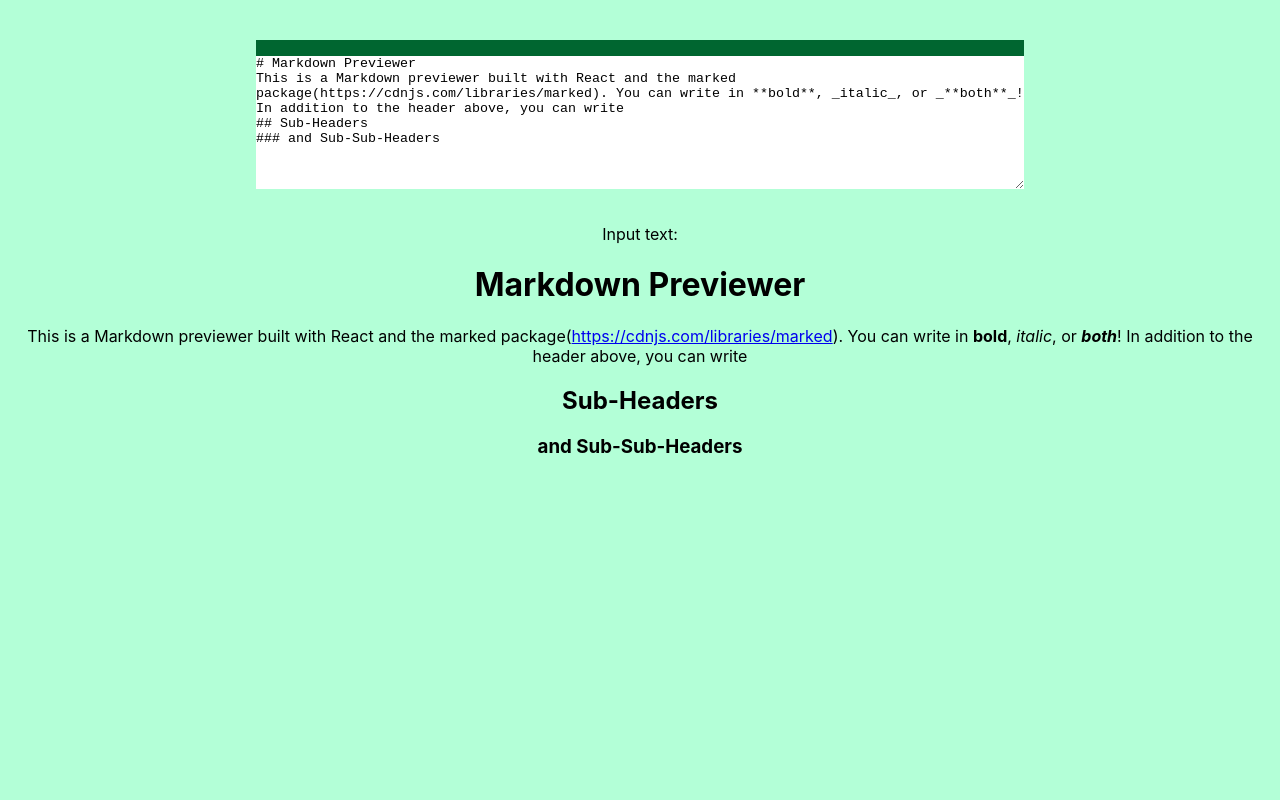
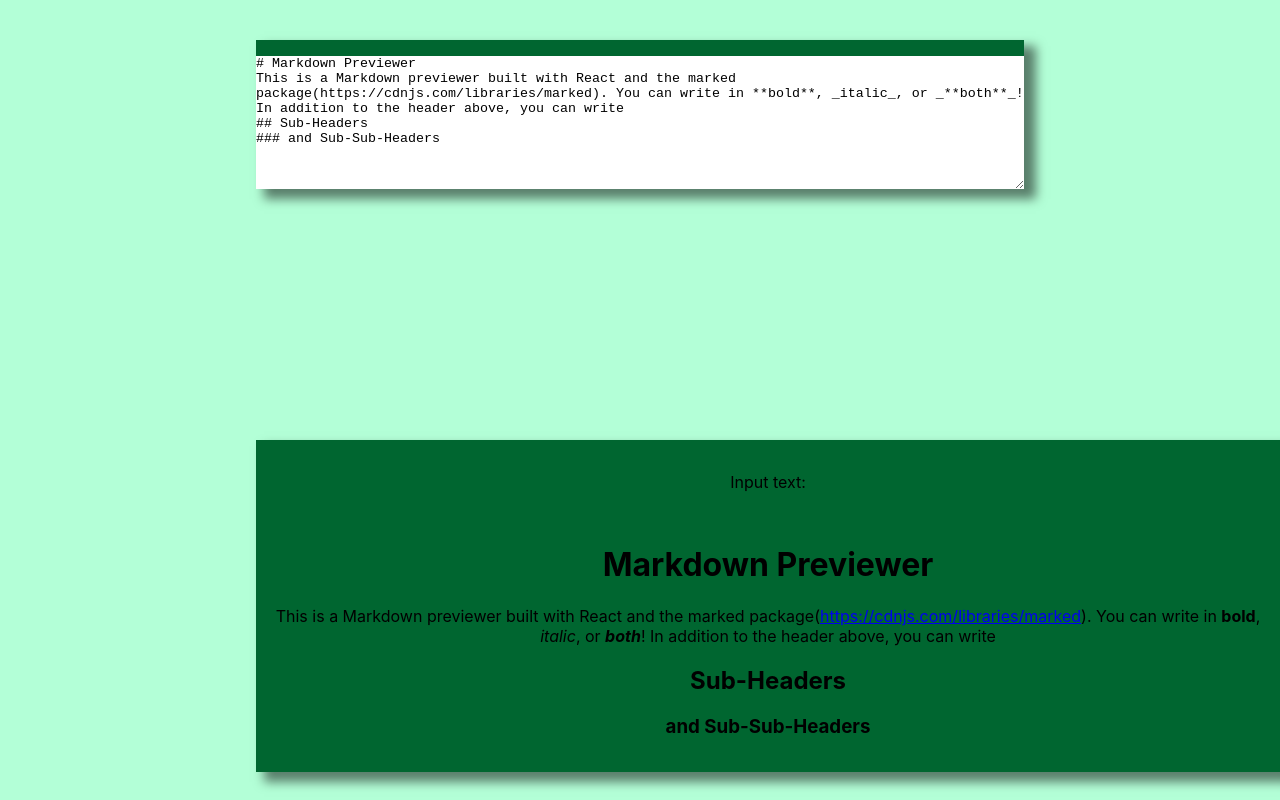
Before and after one commit to pmichel16/React-Markdown, a React (Create React App) app: page / in a window 1280 px wide. Built offline with nearby package versions, Linux system fonts and the light colour scheme.

Commit message:
Made windows draggable and resizable

```diff
--- a/src/MarkdownOutput.css
+++ /dev/null
@@ -1,4 +0,0 @@
-#output-container {
-  position: absolute;
-  top: 13em;
-}
--- a/src/MarkdownOutput.js
+++ b/src/MarkdownOutput.js
@@ -1,6 +1,7 @@
 import React from 'react';
 import marked from 'marked';
-import './MarkdownOutput.css';
+import { dragElement } from './dragElement.js'
+import './Text.css';
 
 class MarkdownOutput extends React.Component {
   constructor(props) {
@@ -11,15 +12,17 @@
     const markedText = marked(this.props.text, { sanitize: true });
     return { __html: markedText };
   }
+  componentDidMount() {
+    dragElement(document.getElementById("output-header"), document.getElementById("output-container"));
+  }
   render() {
     return (
-      <div>
-        <div id="output-container">
-          <p>Input text:</p>
-          <p dangerouslySetInnerHTML={this.markdownText()}></p>
-        </div>
+      <div id="output-container" className="container">
+        <div id="output-header" className="header"></div>
+        <p>Input text:</p>
+        <p dangerouslySetInnerHTML={this.markdownText()}></p>
       </div>
-      )
+    )
   }
 }
 
--- /dev/null
+++ b/src/Text.css
@@ -0,0 +1,33 @@
+.container {
+  position: absolute;
+  left: 20%;
+  display: flex;
+  background-color: #006630;
+  flex-direction: column;
+  z-index: 9;
+  resize: both;
+  box-shadow: 10px 8px 10px 2px rgba(0,0,0,0.5);
+}
+
+#editor-container {
+  top: 5%;
+}
+
+#output-container {
+  top: 55%;
+}
+
+.header {
+  padding-top: 1em;
+  background-color: #006630;
+  width: 100%;
+  cursor: move;
+  z-index: 10;
+}
+
+#editor {
+  height: 10em;
+  width: 60vw;
+  padding: 0;
+  border: 0;
+}
--- a/src/TextEditor.css
+++ /dev/null
@@ -1,21 +0,0 @@
-#editor-container {
-  position: absolute;
-  left: 20%;
-  top: 5%;
-  z-index: 9;
-  width: 60vw;
-}
-
-#editor-header {
-  padding-top: 1em;
-  background-color: #006630;
-  width: 100%;
-}
-
-#editor {
-  height: 10em;
-  width: 60vw;
-  padding: 0;
-  border: 0;
-  resize: vertical;
-}
--- a/src/TextEditor.js
+++ b/src/TextEditor.js
@@ -1,6 +1,8 @@
 import React from 'react';
 import MarkdownOutput from './MarkdownOutput.js'
-import './TextEditor.css'
+import { dragElement } from './dragElement.js'
+import './Text.css'
+
 
 const origText = '# Markdown Previewer\nThis is a Markdown previewer built with React and the marked package' +
   '(https://cdnjs.com/libraries/marked). You can ' +
@@ -20,11 +22,17 @@
       input: event.target.value
     })
   }
+
+  //Make the editor draggable.
+  componentDidMount() {
+    dragElement(document.getElementById("editor-header"), document.getElementById("editor-container"));
+  }
+
   render() {
     return (
       <div>
-        <div id="editor-container">
-          <div id="editor-header"></div>
+        <div id="editor-container" className="container">
+          <div id="editor-header" className="header"></div>
           <textarea id="editor" value={this.state.input} onChange={this.updateText}></textarea>
         </div>
         <MarkdownOutput text={this.state.input} />
--- a/src/dragWindow.js
+++ b/src/dragElement.js
@@ -1,12 +1,11 @@
 /*
+ * Make a window draggable by clicking on its header.
  * Adapted from: https://www.w3schools.com/howto/howto_js_draggable.asp
  */
-// Make the DIV element draggable:
-dragElement($("#editor-header"));
 
-function dragWindow(elmt) {
+export function dragElement(header, container) {
   var pos1 = 0, pos2 = 0, pos3 = 0, pos4 = 0;
-  elmt.onmousedown = dragMouseDown;
+  header.onmousedown = dragMouseDown;
 
   function dragMouseDown(e) {
     e = e || window.event;
@@ -28,8 +27,15 @@
     pos3 = e.clientX;
     pos4 = e.clientY;
     // set the element's new position:
-    elmnt.style.top = (elmnt.offsetTop - pos2) + "px";
-    elmnt.style.left = (elmnt.offsetLeft - pos1) + "px";
+    container.style.top = (container.offsetTop - pos2) + "px";
+    container.style.left = (container.offsetLeft - pos1) + "px";
+    //Make sure the window doesn't go off the page
+    if (parseFloat(container.style.top) < 0) {
+      container.style.top = "0px";
+    }
+    if (parseFloat(container.style.left) < 0) {
+      container.style.left = "0px";
+    }
   }
 
   function closeDragElement() {
```
